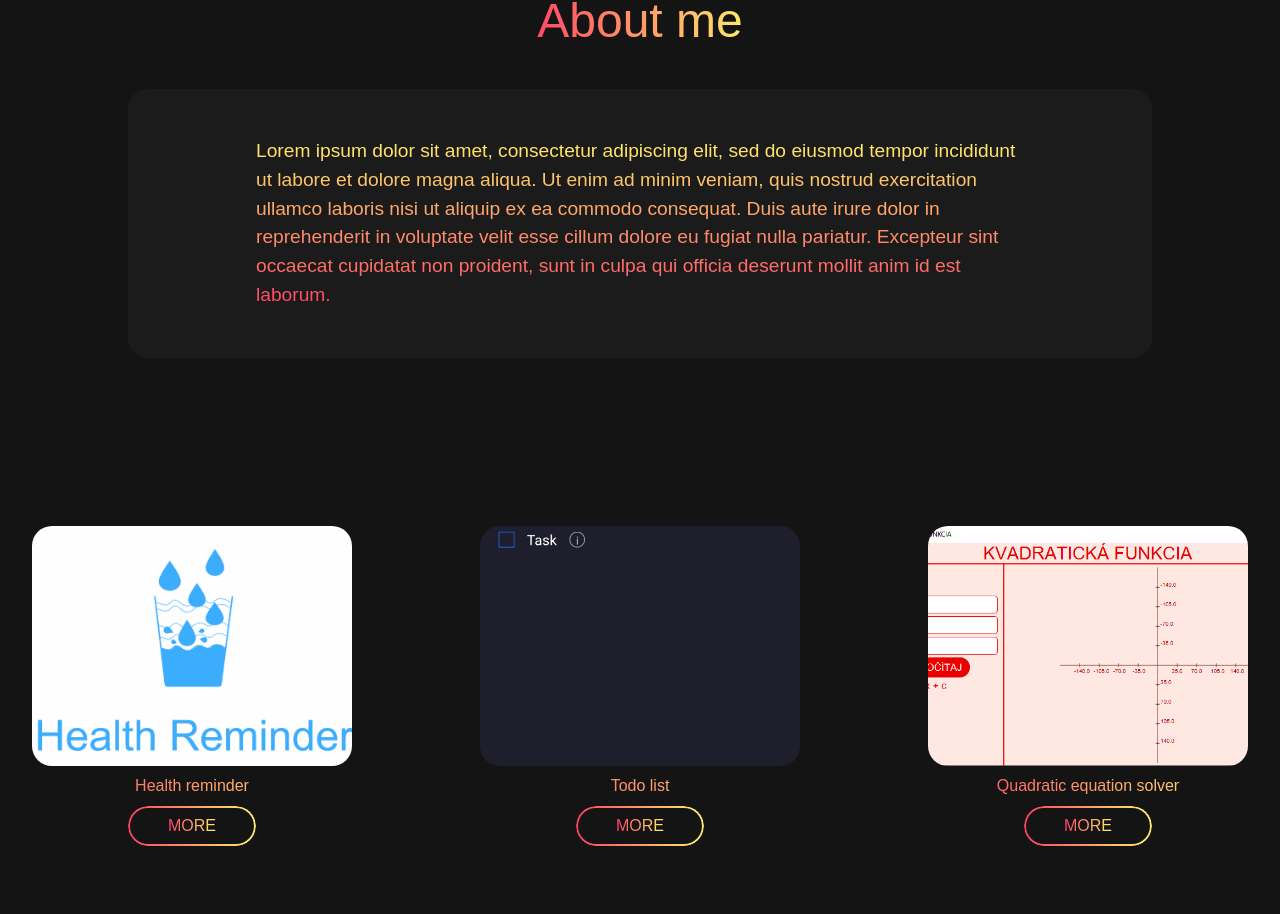
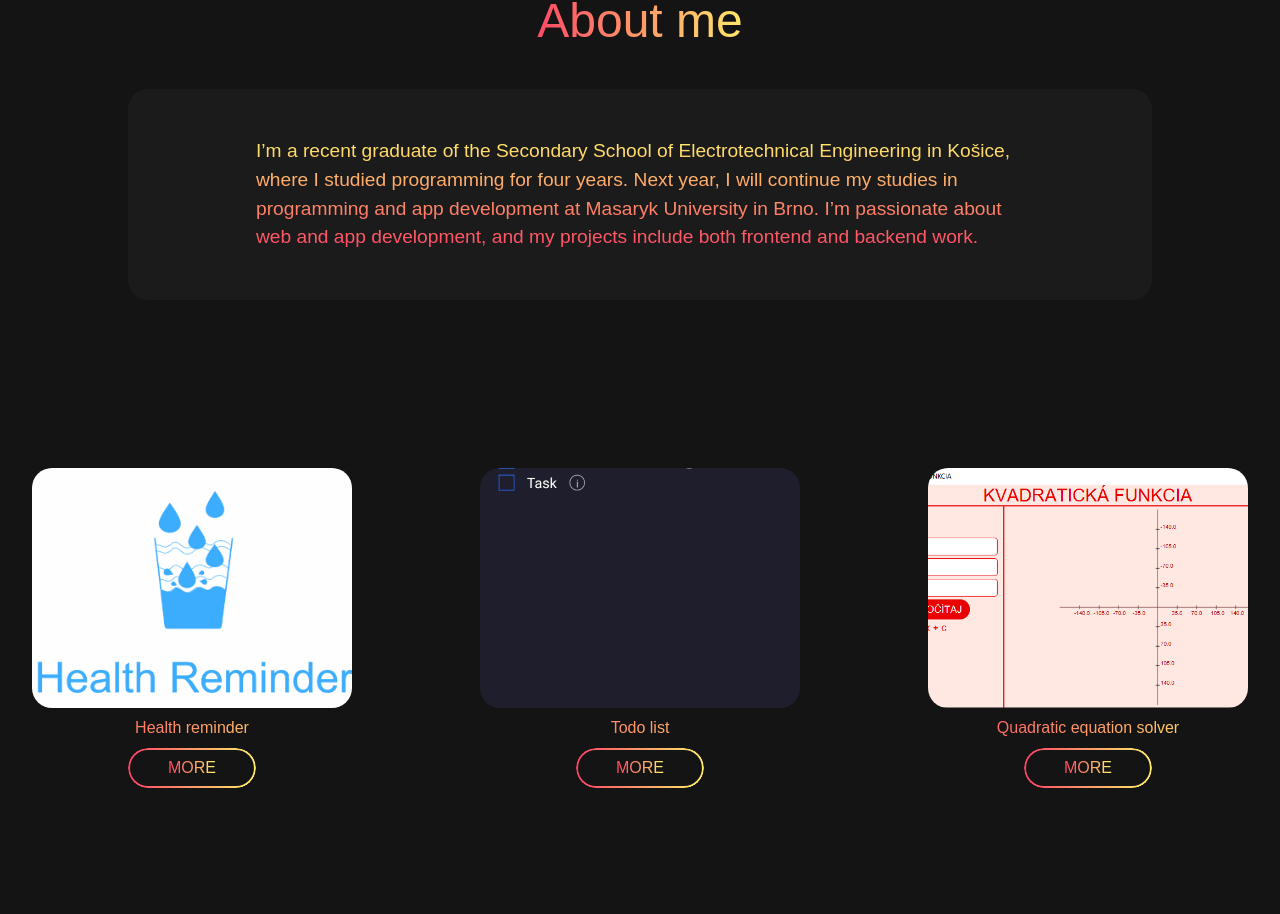
Before and after one commit to DominikKravec/portfolio, a Next.js app: page / in a window 1280 px wide. Shown: the part 943-1857 px from the top of the page. Built offline with nearby package versions, Linux system fonts and the light colour scheme.

Commit message:
Change file names

```diff
--- a/src/app/page.js
+++ b/src/app/page.js
@@ -51,8 +51,7 @@ export default function Home() {
                     <div id="info-container">
                         <div id="info-text-container">
                             <p>
-                                Lorem ipsum dolor sit amet, consectetur adipiscing elit, sed do eiusmod  tempor incididunt ut labore et dolore magna aliqua. Ut enim ad minim  veniam, quis nostrud exercitation ullamco laboris nisi ut aliquip ex ea  commodo consequat. Duis aute irure dolor in reprehenderit in voluptate  velit esse cillum dolore eu fugiat nulla pariatur. Excepteur sint  occaecat cupidatat non proident, sunt in culpa qui officia deserunt  mollit anim id est laborum.
-
+                            I’m a recent graduate of the Secondary School of Electrotechnical Engineering in Košice, where I studied programming for four years. Next year, I will continue my studies in programming and app development at Masaryk University in Brno. I’m passionate about web and app development, and my projects include both frontend and backend work.
                             </p>
                         </div>
                     </div>
```
